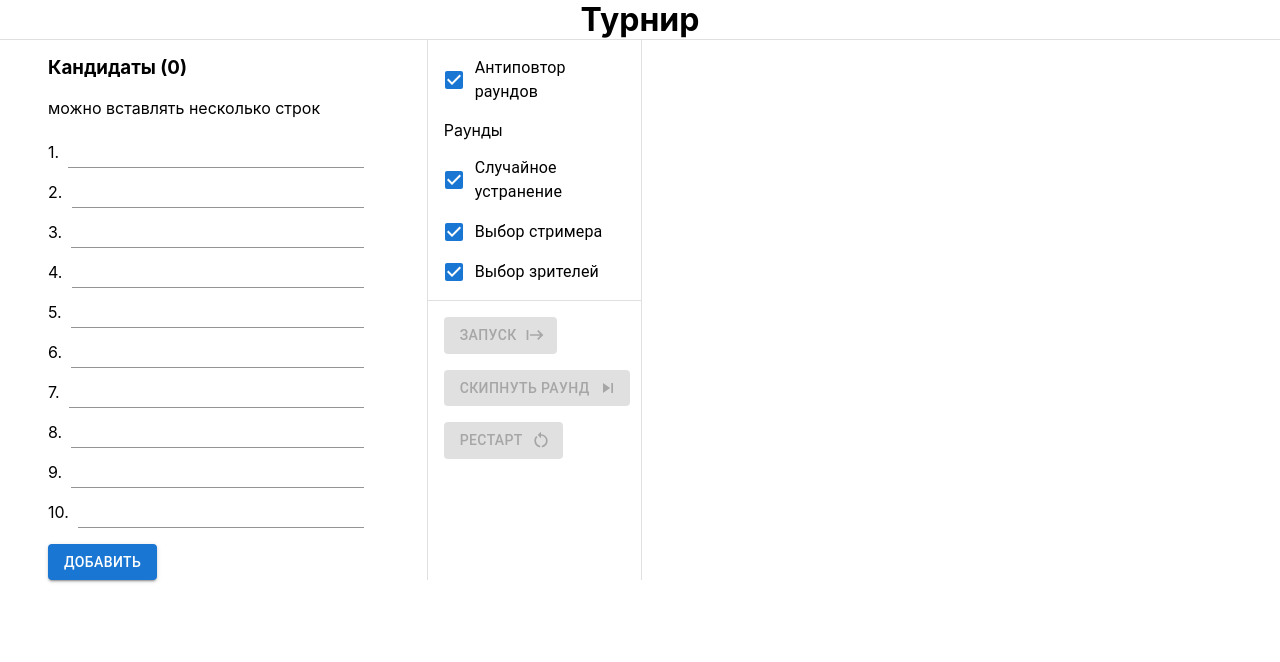
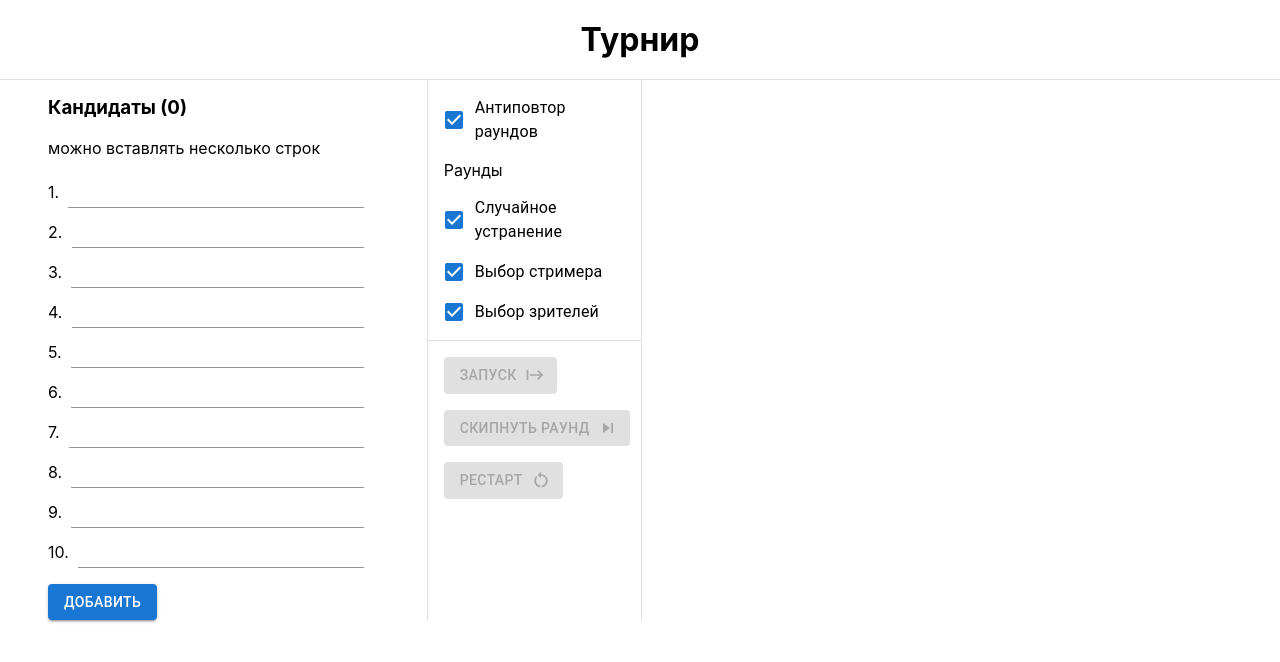
Before and after one commit to maximvl/turnir, a React (Create React App) app: page /#/ in a window 1280 px wide. Shown: the top 662 px of the page. Built offline with nearby package versions, Linux system fonts and the light colour scheme.

Commit message:
Fix margin

```diff
--- a/src/router/TournirPage.tsx
+++ b/src/router/TournirPage.tsx
@@ -149,12 +149,11 @@ function TournirApp() {
           style={{
             fontWeight: "bold",
             fontSize: "2em",
-            margin: 0,
+            margin: 20,
           }}
         >
           Турнир
         </Box>
-
         <Divider />
       </div>
       <Grid container columnSpacing={0} border={0} columns={12}>
```
